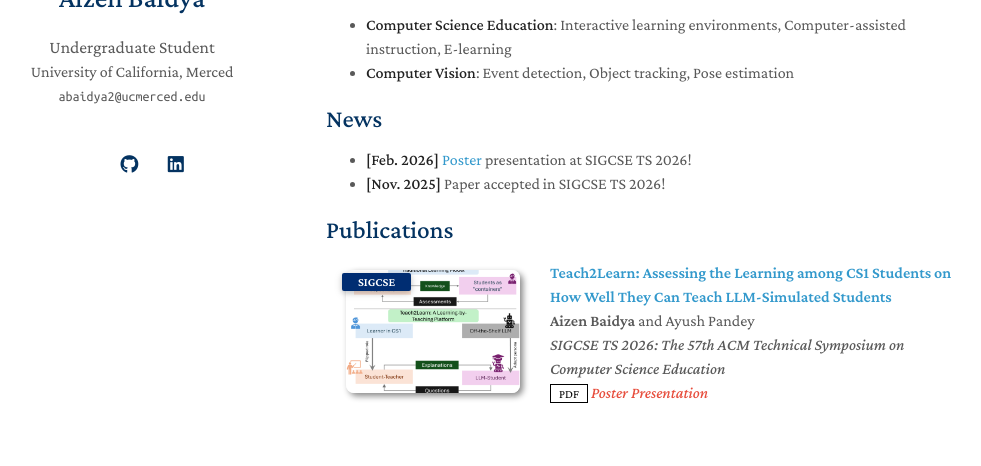
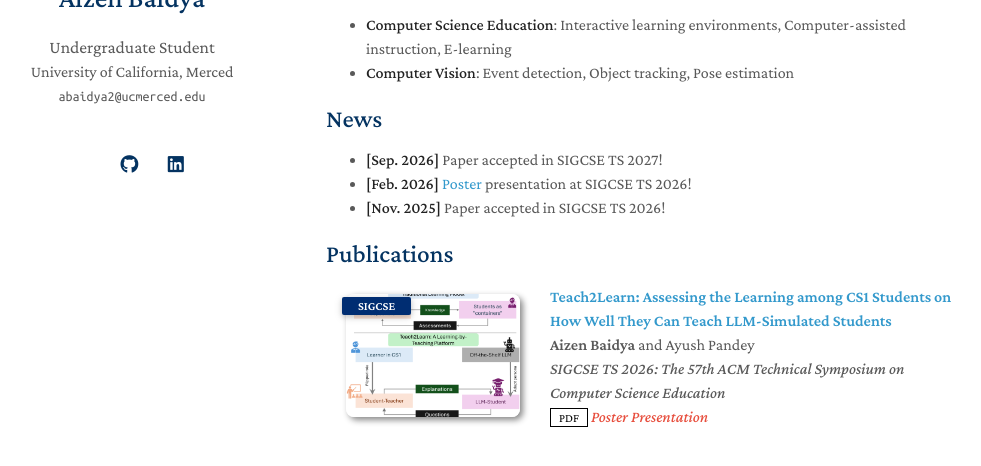
Before and after one commit to aizenbaidya/aizenbaidya.github.io, a Jekyll site: the page built from index.md, in a window 1280 px wide, cut to the strip 206-672 px from the top of the page. Shown: the whole strip, without its empty margins (144-1125 px from the left). Built offline with Jekyll 4.4.1, drawn with Linux system fonts in a browser that asks for light colours; a style sheet for code colours, icons or effects is not loaded; our own code applies the rules of GitHub Pages for plain Markdown files.

Commit message:
Add SIGCSE 2027 acceptance

```diff
--- a/index.md
+++ b/index.md
@@ -13,5 +13,6 @@ Hello! My name is Aizen, and I am an undergraduate student studying Computer Sci
 
 ## News
 
+- **[Sep. 2026]** Paper accepted in SIGCSE TS 2027!
 - **[Feb. 2026]** <a href="/assets/files/sigcse-ts-2026-poster.pdf" target="_blank" rel="noopener noreferrer">Poster</a> presentation at SIGCSE TS 2026!
 - **[Nov. 2025]** Paper accepted in SIGCSE TS 2026!
```
